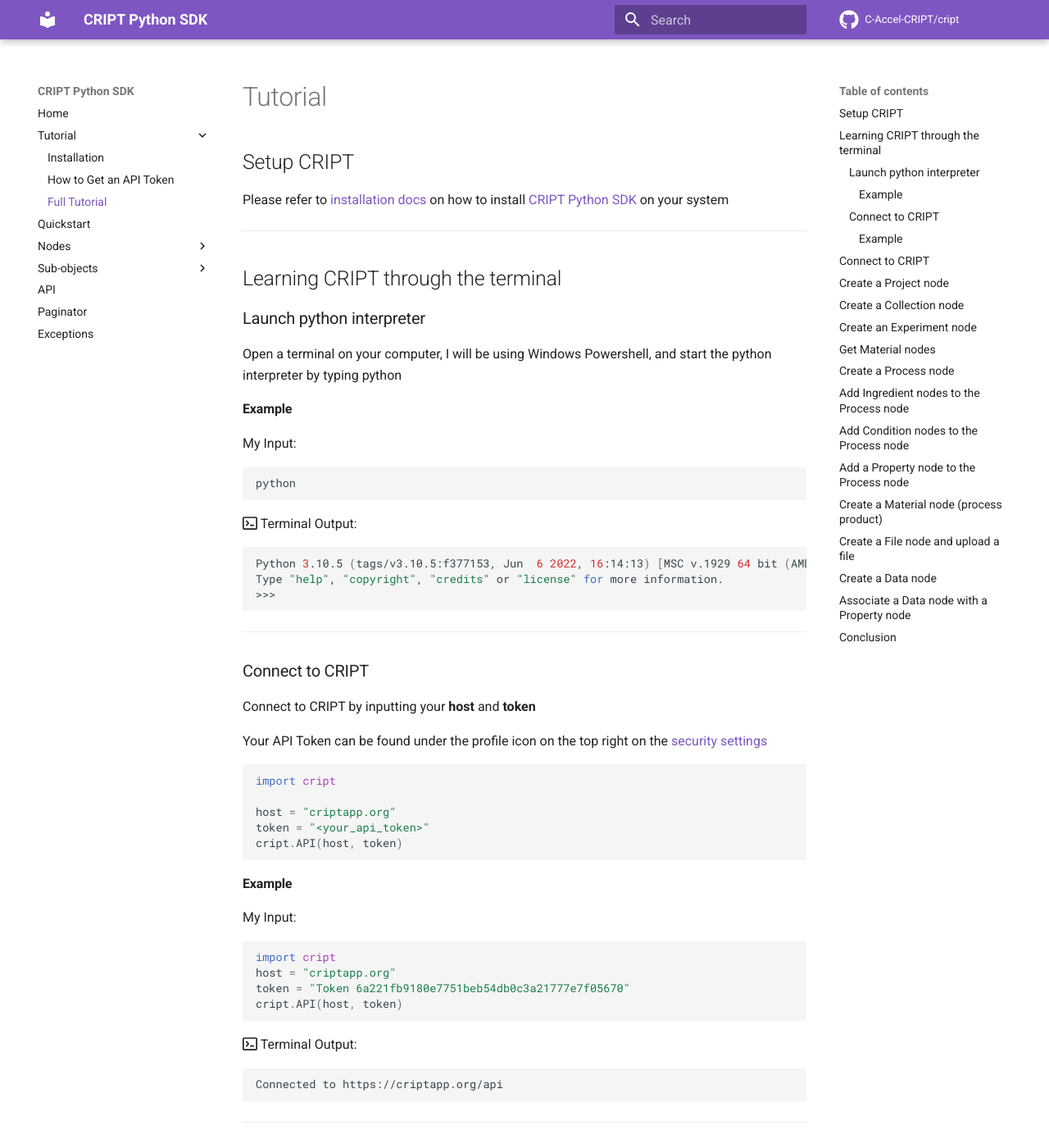
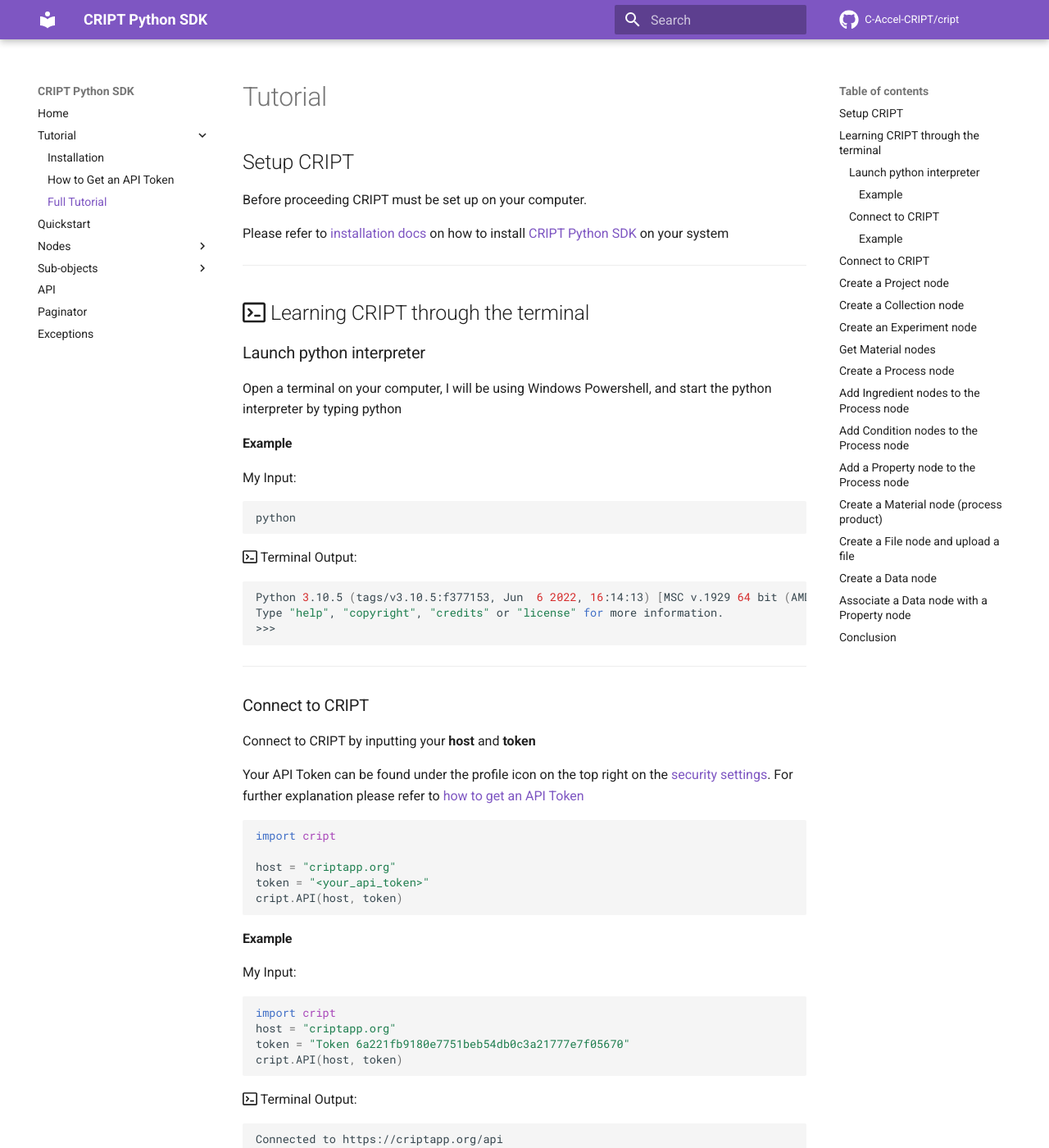
Before and after one commit to C-Accel-CRIPT/sdk-archive, an MkDocs documentation site: the page built from docs/tutorial/tutorial.md, in a window 1280 px wide and 1400 px high. Shown: the whole window at 82% size. Built offline with MkDocs 1.6.1 and Material for MkDocs 9.7.7, drawn with Linux system fonts in a browser that asks for light colours; comment, search, counter and statistics services are not loaded.

Commit message:
updated tutorial.md to have a brief explanation of CRIPT setup step, and added a terminal icon to the "learning CRIPT through the terminal"

````diff
--- a/docs/tutorial/tutorial.md
+++ b/docs/tutorial/tutorial.md
@@ -1,12 +1,14 @@
 # Tutorial
 
 ## Setup CRIPT
+Before proceeding CRIPT must be set up on your computer.
+
 Please refer to [installation docs](cript_installation.md)
 on how to install [CRIPT Python SDK](https://pypi.org/project/cript/) on your system
 
 ---
 
-## Learning CRIPT through the terminal
+## :octicons-terminal-16: Learning CRIPT through the terminal
 
 ### Launch python interpreter
 
@@ -31,7 +33,8 @@
 
 Connect to CRIPT by inputting your **host** and **token**
 
-Your API Token can be found under the profile icon on the top right on the [security settings]()
+Your API Token can be found under the profile icon on the top right on the [security settings](https://criptapp.org/security/).
+For further explanation please refer to [how to get an API Token](acquiring_api_token.md)
 
 ```python
 import cript
````
